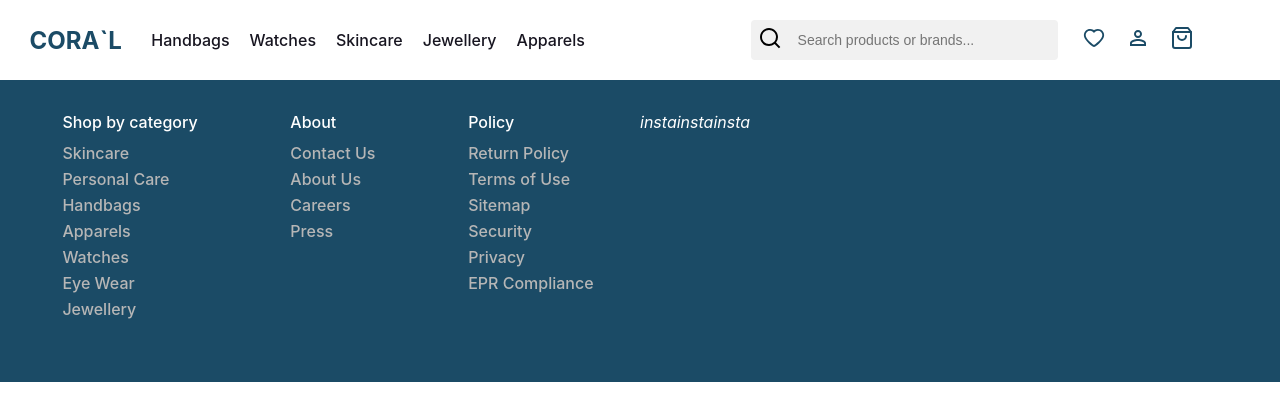
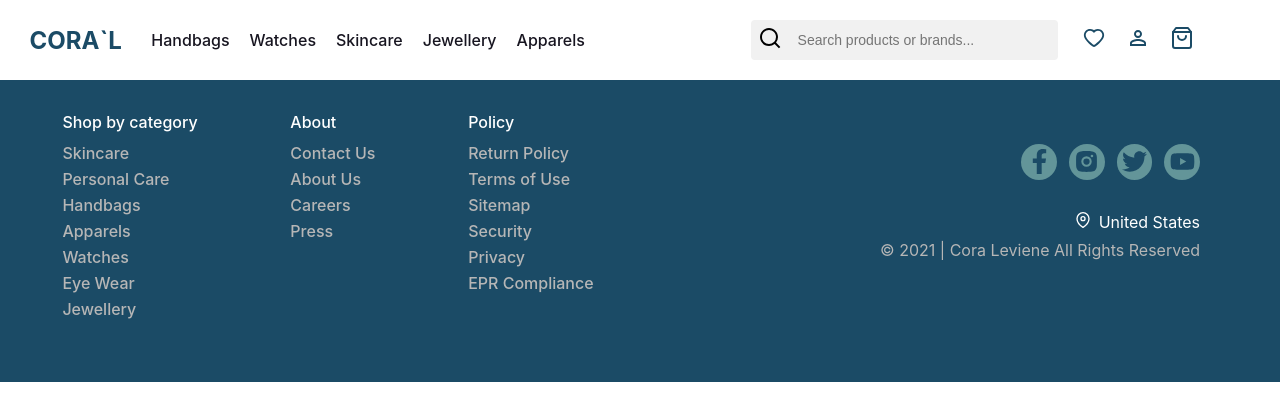
Before and after one commit to JoGabriel-Santos/ecommerce, a React (Create React App) app in the folder client/: page / in a window 1280 px wide. Shown: the top 420 px of the page. Built offline with nearby package versions, Linux system fonts and the light colour scheme.

Commit message:
make footer social media section

```diff
--- a/client/src/template/Footer/index.jsx
+++ b/client/src/template/Footer/index.jsx
@@ -1,9 +1,16 @@
+import { FaFacebookF, FaTwitter, FaYoutube } from 'react-icons/fa';
+import { RiInstagramFill } from 'react-icons/ri';
+import { FiMapPin } from 'react-icons/fi';
+
 import Link from '../../components/Link';
 
 import {
   Container,
+  FooterCopy,
   FooterLinks,
   FooterSection,
+  FooterSocialBtn,
+  FooterSocials,
   FooterSocialSection,
   FooterTitle,
   LinkWrapper,
@@ -50,9 +57,30 @@ function Footer() {
       </FooterSection>
 
       <FooterSocialSection>
-        <i>insta</i>
-        <i>insta</i>
-        <i>insta</i>
+        <FooterSocials>
+          <FooterSocialBtn type="button">
+            <FaFacebookF />
+          </FooterSocialBtn>
+
+          <FooterSocialBtn type="button">
+            <RiInstagramFill />
+          </FooterSocialBtn>
+
+          <FooterSocialBtn type="button">
+            <FaTwitter />
+          </FooterSocialBtn>
+
+          <FooterSocialBtn type="button">
+            <FaYoutube />
+          </FooterSocialBtn>
+        </FooterSocials>
+        <FooterCopy>
+          <div>
+            <FiMapPin />
+            <p>United States</p>
+          </div>
+          <p>© 2021 | Cora Leviene All Rights Reserved</p>
+        </FooterCopy>
       </FooterSocialSection>
     </Container>
   );
--- a/client/src/template/Footer/style.js
+++ b/client/src/template/Footer/style.js
@@ -10,6 +10,8 @@ export const Container = styled.footer`
 
   color: ${({ theme }) => theme.colors.bright};
   background-color: ${({ theme }) => theme.colors.primary};
+
+  /* border: 1px solid red; */
 `;
 
 export const FooterSection = styled.div`
@@ -37,4 +39,57 @@ export const FooterTitle = styled.h5`
   ${({ theme }) => theme.fonts.bodyMd}
 `;
 
-export const FooterSocialSection = styled.div``;
+export const FooterSocialSection = styled.div`
+  display: flex;
+  gap: 2rem;
+  flex-direction: column;
+  align-items: flex-end;
+  justify-content: flex-start;
+
+  padding: 2rem 4rem 0 0;
+
+  /* border: 1px solid white; */
+`;
+
+export const FooterSocials = styled.div`
+  display: flex;
+  gap: 12px;
+`;
+
+export const FooterCopy = styled.div`
+  display: flex;
+  gap: 8px;
+  flex-direction: column;
+  align-items: flex-end;
+
+  & > div {
+    display: flex;
+    gap: 8px;
+    p {
+      color: ${({ theme }) => theme.colors.bright};
+    }
+  }
+  p {
+    color: ${({ theme }) => theme.colors.lightText};
+  }
+`;
+
+export const FooterSocialBtn = styled.button`
+  cursor: pointer;
+
+  display: flex;
+  align-items: center;
+  justify-content: center;
+
+  padding: 0.4em;
+  border: none;
+  border-radius: 100%;
+
+  color: ${({ theme }) => theme.colors.primary};
+  background-color: ${({ theme }) => theme.colors.primaryTint};
+
+  & > svg {
+    height: 25px;
+    width: 25px;
+  }
+`;
```
